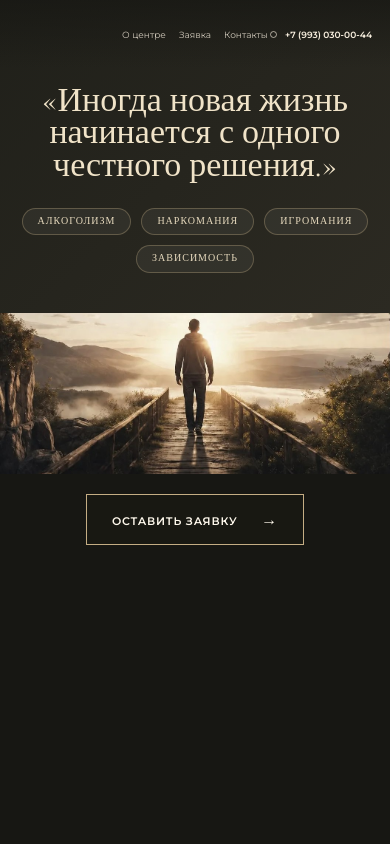
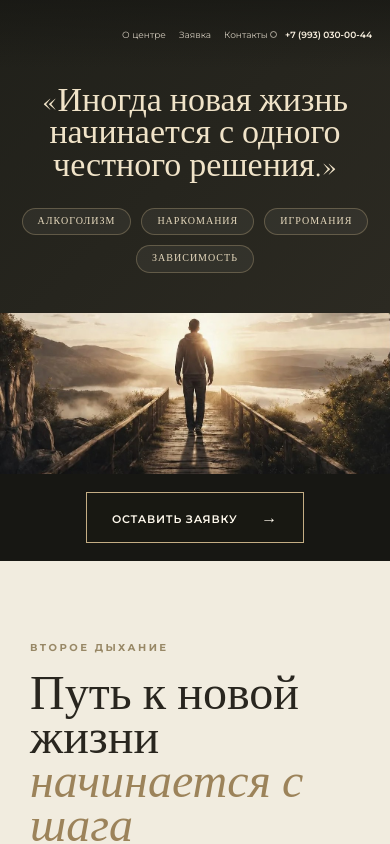
Before and after one commit to Firever-ru/rehab, a React (Vite) app in the folder frontend/: page / in a window 390 px wide. Shown: the top 844 px of the page. Built offline with nearby package versions, Linux system fonts and the light colour scheme; no server answers.

Commit message:
Fix bug and delete text

```diff
--- a/frontend/src/styles.css
+++ b/frontend/src/styles.css
@@ -144,15 +144,13 @@ th{font-size:9px;color:#817967;text-transform:uppercase}
   background:#171713;
 }
 .hero-title{display:none}
-.hero-content{padding-top:20px}
+.hero-content{padding:18px 20px}
 
 .site-header{height:68px;padding:0 18px}
 .site-nav{height:68px;gap:18px}
 .header-actions{gap:12px}
 .header-phone{font-size:10px}
 .quote{min-height:230px;padding-top:90px}
-.hero{aspect-ratio:9/16;max-height:800px}
-.hero-content{padding-bottom:60px}
 .intro,.application,.contacts{grid-template-columns:1fr;gap:45px;padding-top:80px;padding-bottom:80px}
 .descriptions{grid-template-columns:1fr;gap:55px;padding-top:75px;padding-bottom:75px}
 .dashboard{grid-template-columns:1fr}
```
